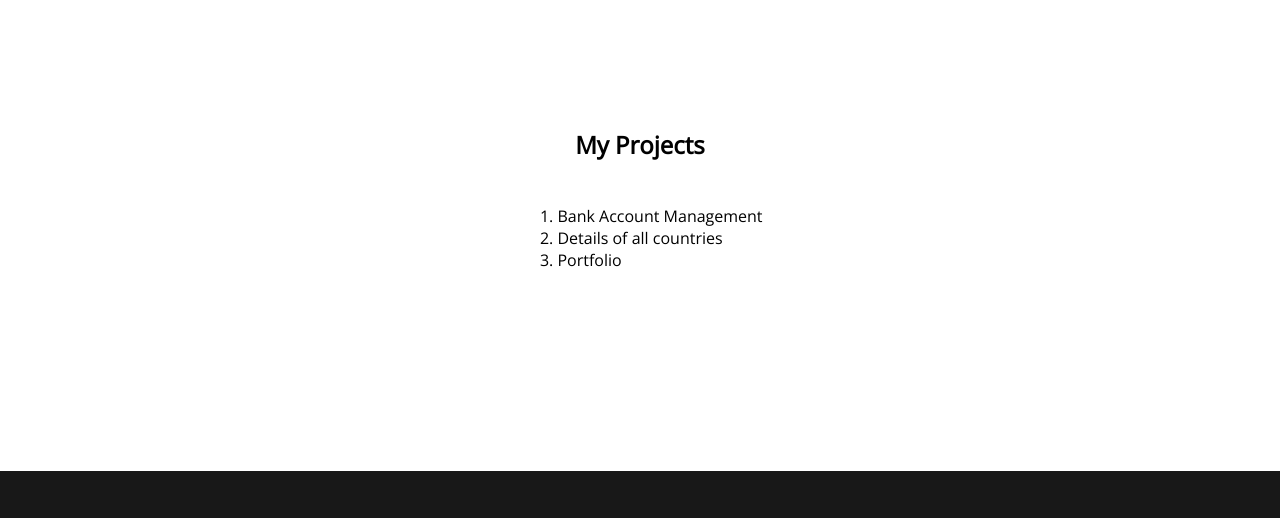
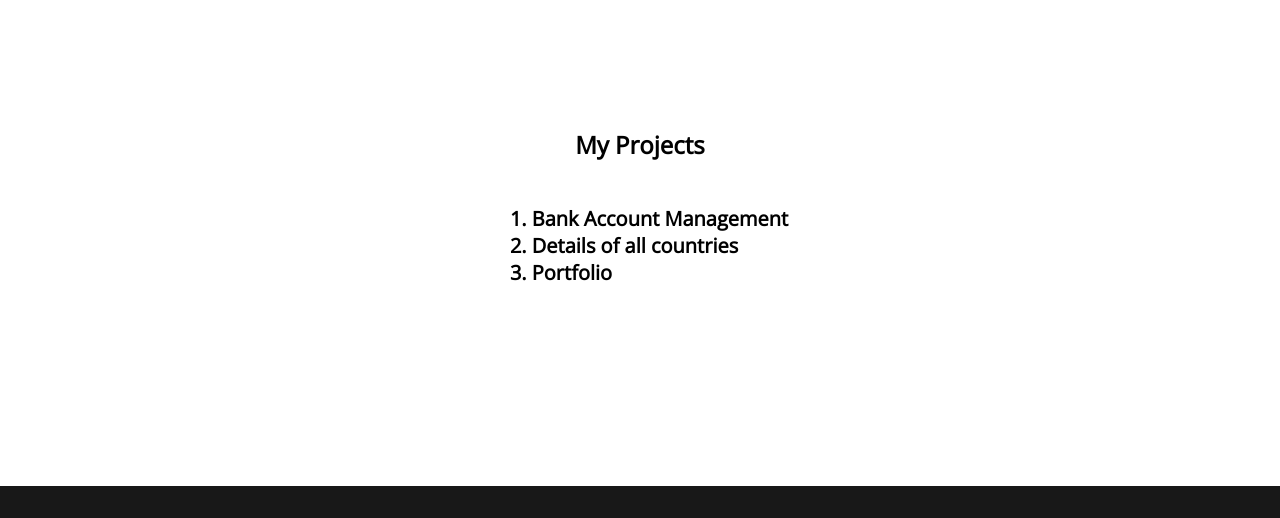
Before and after one commit to 21MoududAhammed/projectForIntern, a plain HTML site: page index.html in a window 1280 px wide. Shown: the part 2243-2761 px from the top of the page. Drawn offline with nearby package versions, Linux system fonts and the light colour scheme.

Commit message:
some design have changed

```diff
--- a/index.css
+++ b/index.css
@@ -145,3 +145,7 @@ footer{
 .icons{
     margin: 20px;
 }
+.project{
+    font-size: 20px;
+    font-weight: bold;
+}
--- a/index.html
+++ b/index.html
@@ -93,9 +93,9 @@
             <br><br>
             <div class="projects">
                 <ol>
-                    <li>Bank Account Management</li>
-                    <li>Details of all countries</li>
-                    <li>Portfolio </li>
+                    <li class="project">Bank Account Management</li>
+                    <li class="project">Details of all countries</li>
+                    <li class="project">Portfolio </li>
                 </ol>
             </div>
 
```
